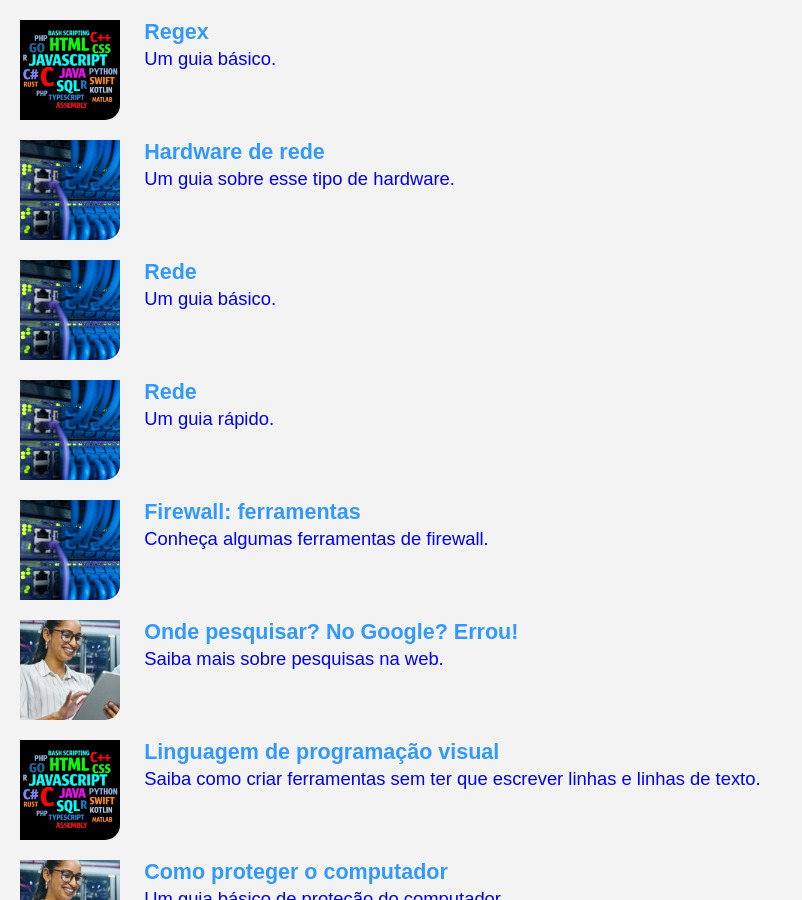
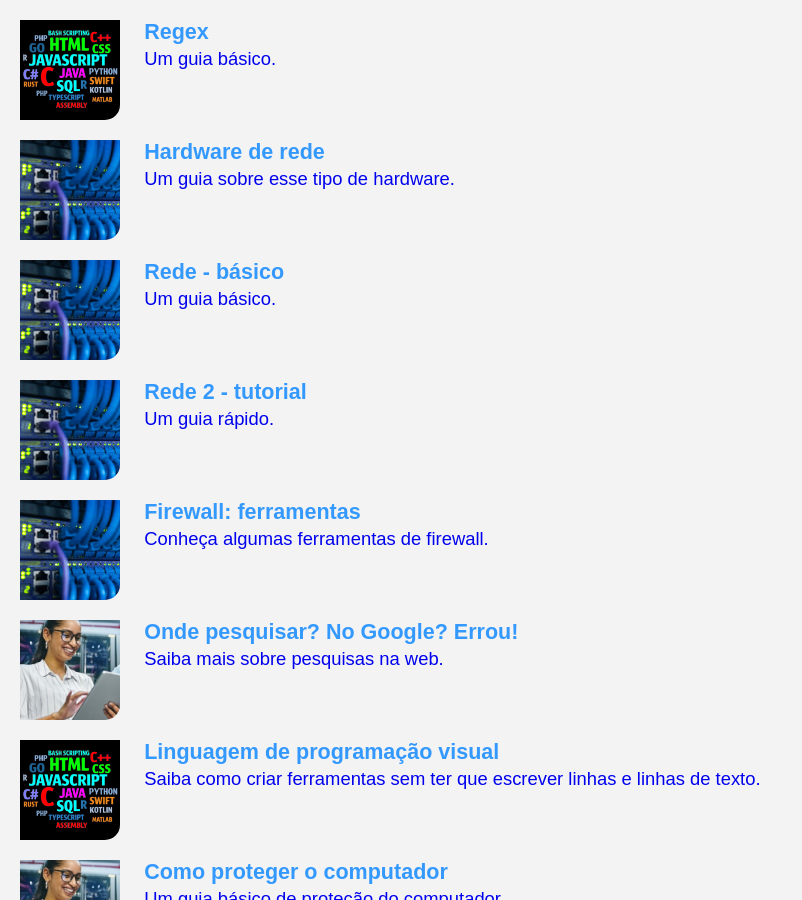
Before and after one commit to Joesynth/joesynth.github.io, a Jekyll site: the page built from index.html, in a window 1280 px wide and 900 px high, scrolled down 5363 px. Shown: the whole window, without its empty margins (0-802 px from the left). Built offline with Jekyll 4.4.1, drawn with Linux system fonts in a browser that asks for light colours; some of the changed text lies outside the part shown.

Commit message:
Update section titles in artigo.json

```diff
--- a/_data/artigo.json
+++ b/_data/artigo.json
@@ -272,13 +272,13 @@
   {
     "href": "rede.html",
     "src": "image/rede.png",
-    "h3": "Rede",
+    "h3": "Rede - básico",
     "p": "Um guia básico."
   },
     {
     "href": "rede-2.html",
     "src": "image/rede.png",
-    "h3": "Rede",
+    "h3": "Rede 2 - tutorial",
     "p": "Um guia rápido."
   },
   {
```
